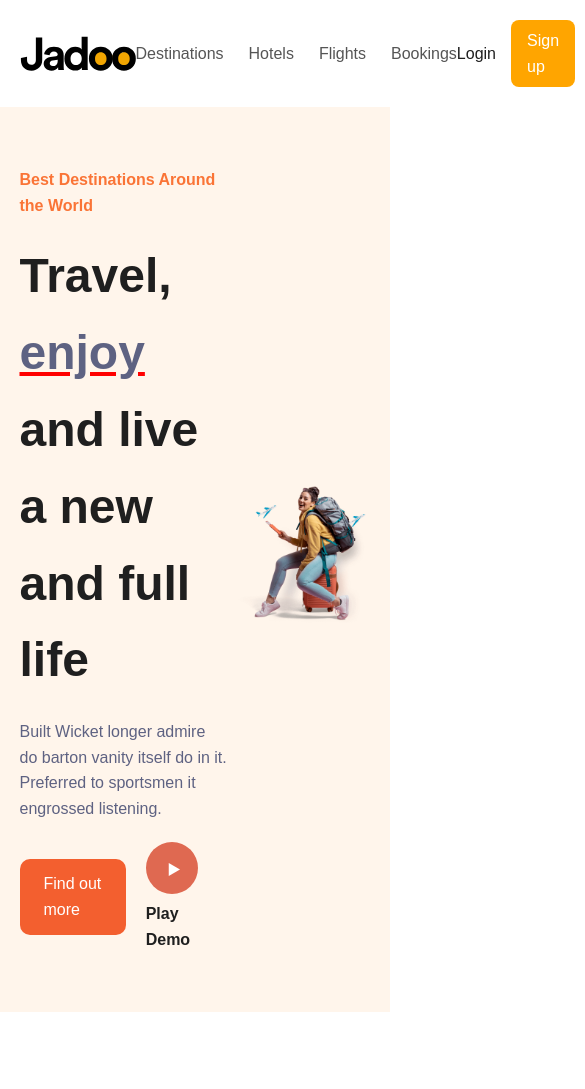
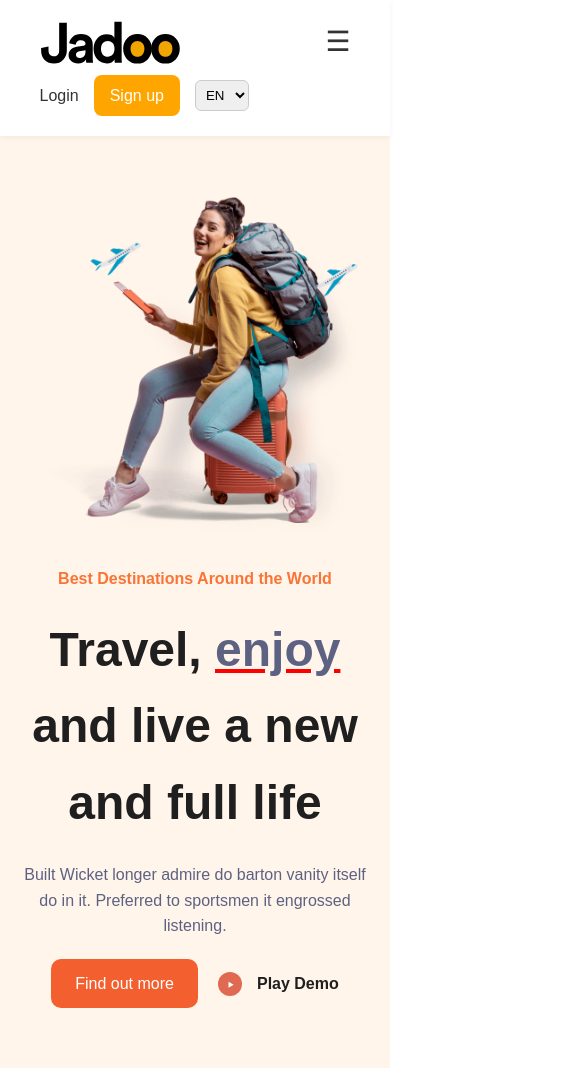
Before and after one commit to Ahmed0888/jadoo-web-with-AI, a plain HTML site: page index.html in a window 390 px wide. Shown: the top 1089 px of the page, 585 px wide, since content can reach past the window. Drawn offline with Linux system fonts and the light colour scheme.

Commit message:
fixing error of image alignment and responsivness

```diff
--- a/index.html
+++ b/index.html
@@ -10,9 +10,11 @@
     <!-- Navbar -->
 <header class="navbar">
   <div class="container nav-flex">
-        <!-- <h1 class="logo"> -->
-          <img src="./assignment/Jadoo-travel-logo.svg" alt="logo" />
-        </h1>
+    <img src="./assignment/Jadoo-travel-logo.svg" alt="logo" class="logo" />
+
+    <input type="checkbox" id="nav-toggle" class="nav-toggle">
+    <label for="nav-toggle" class="nav-toggle-label">&#9776;</label>
+
     <nav>
       <ul class="nav-links">
         <li><a href="#">Destinations</a></li>
@@ -21,6 +23,7 @@
         <li><a href="#">Bookings</a></li>
       </ul>
     </nav>
+
     <div class="nav-btns">
       <a href="#" class="login-btn">Login</a>
       <a href="#" class="signup-btn">Sign up</a>
@@ -31,10 +34,11 @@
     </div>
   </div>
 </header>
-
 <!-- Hero Section -->
 <section class="hero">
   <div class="container hero-flex">
+
+    <!-- LEFT SIDE TEXT -->
     <div class="hero-text">
       <p class="tagline">Best Destinations Around the World</p>
       <h1>Travel, <span>enjoy</span><br />and live a new and full life</h1>
@@ -44,15 +48,21 @@
       </p>
       <div class="hero-buttons">
         <a href="#" class="btn-orange">Find out more</a>
-           <div>
-              <a href="#" class="btn-play"><img src="./assignment/play.svg" alt="play button"> Play Demo</a></div>
+        <a href="#" class="btn-play">
+          <img src="./assignment/play.svg" alt="play button" />
+          Play Demo
+        </a>
       </div>
-        </div>
+    </div> <!-- .hero-text ends -->
+
+    <!-- RIGHT SIDE IMAGE -->
     <div class="hero-image">
       <img src="./assignment/travelgirl.png" alt="Travel Girl" />
     </div>
+
   </div>
 </section>
+
     <!-- Services Section -->
     <section class="services">
       <div class="container">
@@ -70,7 +80,7 @@
           </div>
 
           <!-- Service 2 -->
-          <div class="service-card active">
+          <div class="service-card">
             <img src="./assignment/airoplan-best-flights.svg" alt="Flight" />
             <h3>Best Flights</h3>
             <p>Engrossed listening. Park gate sell they west hard for the.</p>
--- a/style.css
+++ b/style.css
@@ -20,103 +20,255 @@ body {
 .navbar {
   padding: 20px 0;
   background-color: #fff;
+  box-shadow: 0 2px 6px rgba(0, 0, 0, 0.05);
+  position: sticky;
+  top: 0;
+  z-index: 1000;
 }
+
 .nav-flex {
+  max-width: 1200px;
+  margin: auto;
+  padding: 0 20px;
   display: flex;
   justify-content: space-between;
   align-items: center;
+  flex-wrap: wrap;
 }
+
 .logo {
-  font-size: 1.8rem;
-  color: #1f1f1f;
+  width: 140px;
 }
+
 .nav-links {
   list-style: none;
   display: flex;
   gap: 25px;
 }
+
 .nav-links a {
   text-decoration: none;
-  color: #555;
+  color: #333;
   font-weight: 500;
+  position: relative;
+  transition: color 0.3s;
 }
+
+.nav-links a:hover {
+  color: orange;
+}
+
+.nav-links a::after {
+  content: "";
+  position: absolute;
+  left: 0;
+  bottom: -4px;
+  width: 0%;
+  height: 2px;
+  background: orange;
+  transition: 0.3s ease;
+}
+
+.nav-links a:hover::after {
+  width: 100%;
+}
+
 .nav-btns {
   display: flex;
   align-items: center;
   gap: 15px;
+  flex-wrap: wrap;
 }
+
 .login-btn {
   text-decoration: none;
-  color: #1f1f1f;
+  color: #333;
+  font-weight: 500;
+  transition: color 0.3s;
 }
+
+.login-btn:hover {
+  color: orange;
+}
+
 .signup-btn {
   background: orange;
   color: white;
   padding: 8px 16px;
   text-decoration: none;
   border-radius: 8px;
-}
-.lang-dropdown {
-  padding: 5px;
-  border-radius: 6px;
+  font-weight: 500;
+  transition: background 0.3s;
 }
 
+.signup-btn:hover {
+  background: #ff9a00;
+}
+
+.lang-dropdown {
+  padding: 6px;
+  border-radius: 6px;
+  border: 1px solid #ccc;
+}
+
+/* Responsive */
+.nav-toggle {
+  display: none;
+}
+
+.nav-toggle-label {
+  display: none;
+  font-size: 28px;
+  cursor: pointer;
+  user-select: none;
+}
+
+@media (max-width: 768px) {
+  .nav-toggle {
+    display: none;
+  }
+
+  .nav-toggle-label {
+    display: block;
+    color: #333;
+  }
+
+  nav {
+    width: 100%;
+    display: none;
+  }
+
+  .nav-links {
+    flex-direction: column;
+    gap: 15px;
+    padding-top: 10px;
+    padding-bottom: 10px;
+    background: #fff;
+  }
+
+  .nav-btns {
+    width: 100%;
+    margin-top: 10px;
+    justify-content: flex-start;
+  }
+
+  #nav-toggle:checked + .nav-toggle-label + nav {
+    display: block;
+  }
+}
 /* Hero Section */
 .hero {
   padding: 60px 0;
   background-color: #fff5eb;
 }
+
 .hero-flex {
   display: flex;
   justify-content: space-between;
   align-items: center;
+  flex-wrap: wrap; /* Responsive for small screens */
 }
+
 .hero-text {
   max-width: 550px;
 }
+
 .tagline {
   color: #fa7436;
   font-weight: 600;
 }
+
 .hero-text h1 {
   font-size: 48px;
   margin: 20px 0;
 }
+
 .hero-text span {
   color: #5e6282;
   text-decoration: underline red;
 }
+
 .hero-text .description {
   margin: 20px 0;
   color: #5e6282;
 }
+
+/* Centered Buttons */
 .hero-buttons {
   display: flex;
+  justify-content: center; /* Center horizontally */
+  align-items: center; /* Center vertically */
   gap: 20px;
-  align-items: center;
+  flex-wrap: wrap; /* Responsive for small screens */
+  margin-top: 20px;
 }
+
 .btn-orange {
   background-color: #f35f2f;
   padding: 12px 24px;
   color: white;
   border-radius: 10px;
   text-decoration: none;
+  font-weight: 500;
+  transition: background 0.3s;
 }
+
+.btn-orange:hover {
+  background-color: #d84d21;
+}
+
 .btn-play {
+  display: flex;
+  align-items: center;
+  gap: 15px;
   color: #1f1f1f;
   font-weight: bold;
   text-decoration: none;
-  text-align: center;
+  transition: color 0.3s;
 }
-.btn-play a {
-  text-align: center;
-  text-indent: 0px;
+
+.btn-play:hover {
+  color: orange;
+}
+
+.btn-play img {
+  width: 24px;
+  height: 24px;
+}
+
+/* Hero Image on the right */
+.hero-image {
+  max-width: 500px;
+  flex-shrink: 0; /* Prevent image from shrinking */
+  margin-left: 30px; /* Ensures there's some space between text and image */
 }
 
 .hero-image img {
   width: 100%;
   max-width: 500px;
+  object-fit: cover; /* Ensures image is cropped properly */
 }
+@media (max-width: 768px) {
+  .hero-flex {
+    flex-direction: column-reverse;
+    text-align: center;
+  }
+
+  .hero-text,
+  .hero-image {
+    max-width: 100%;
+  }
+
+  .hero-buttons {
+    justify-content: center;
+  }
+
+  .hero-image {
+    margin-left: 0;
+    margin-bottom: 20px;
+  }
+}
+
 /* Section Reusable */
 .section-header {
   text-align: center;
```
Lines whose indentation alone changed are shown as unchanged.
